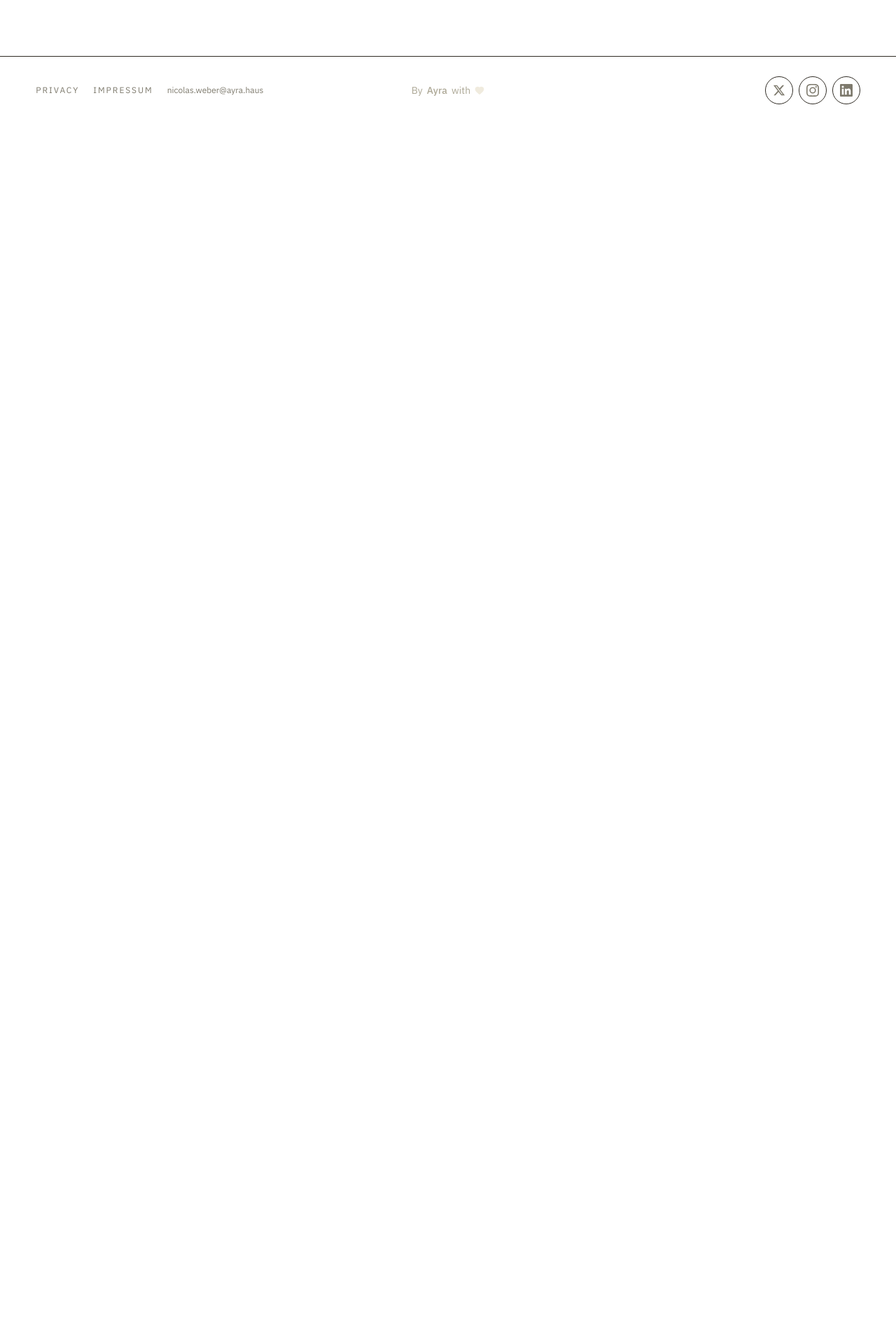
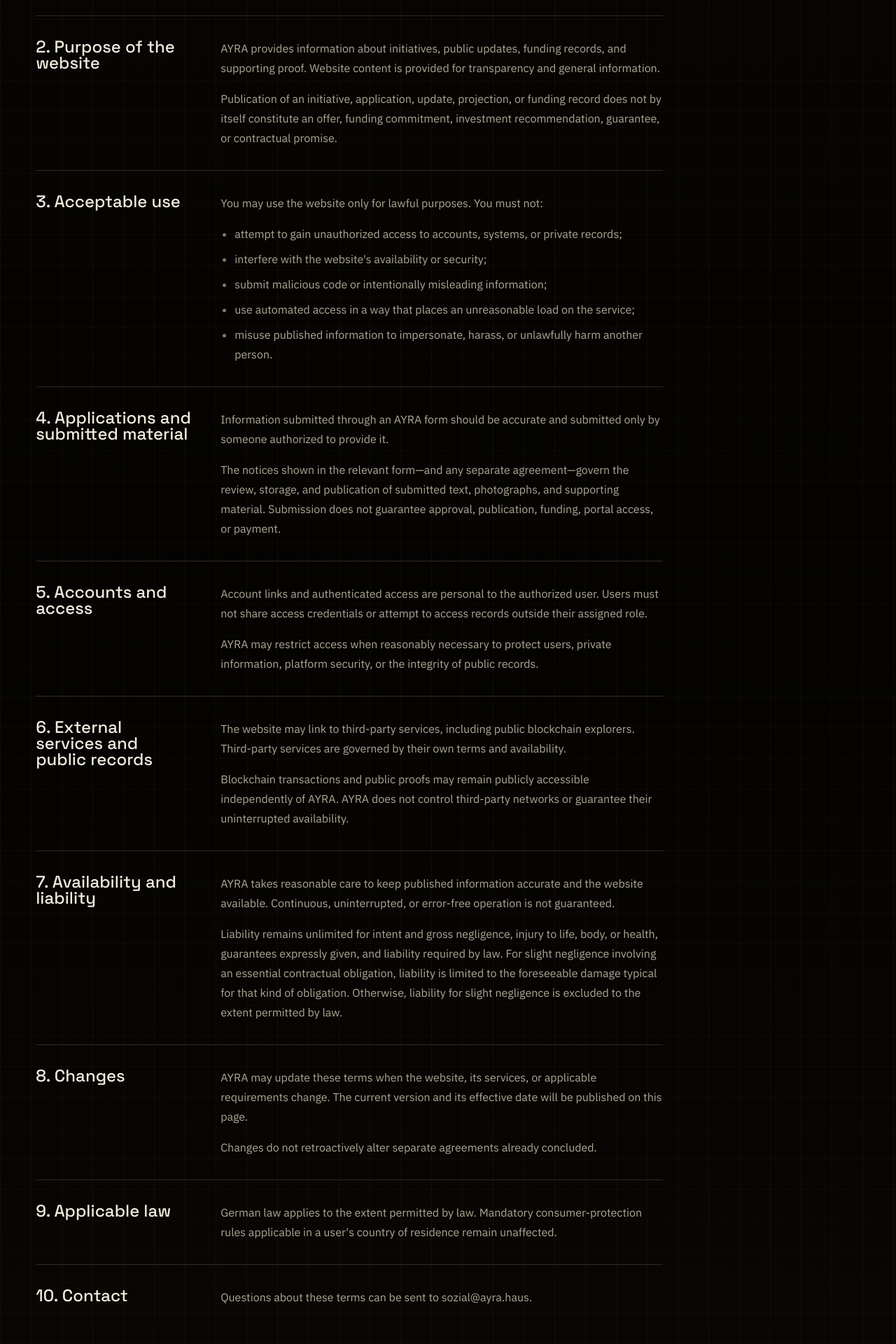
Before and after one commit to patabrava/ayra-stellar, a Next.js app: page /terms in a window 1280 px wide. Before the commit this address had no page. Shown: the part 720-2640 px from the top of the page at 70% size. Before the commit the page ends 897 px from the top, so only its background shows below. Built offline with nearby package versions, Linux system fonts and the light colour scheme.

Commit message:
feat: add site-wide website terms

```diff
--- /dev/null
+++ b/src/app/terms/page.tsx
@@ -0,0 +1,197 @@
+import type { ReactNode } from "react";
+
+import { PublicNav } from "@/components/ayra/public-nav";
+import { LEGAL_NOTICE } from "@/lib/ayra/legal";
+
+export const metadata = {
+  title: "Terms & Conditions | AYRA Stellar",
+  description: "Website terms and conditions for the AYRA transparency platform.",
+};
+
+function TermsSection({
+  children,
+  title,
+}: {
+  children: ReactNode;
+  title: string;
+}) {
+  return (
+    <section className="border-t border-[var(--dark-rule)] py-8 md:grid md:grid-cols-[14rem_1fr] md:gap-10">
+      <h2 className="display text-xl font-medium text-[var(--public-fg)] md:text-2xl">
+        {title}
+      </h2>
+      <div className="public-muted mt-4 space-y-4 text-base leading-7 md:mt-0">
+        {children}
+      </div>
+    </section>
+  );
+}
+
+export default function TermsPage() {
+  return (
+    <main className="public-shell flex-1">
+      <PublicNav
+        ariaLabel="Terms and Conditions page"
+        groups={[
+          {
+            label: "Navigation",
+            items: [{ href: "/", label: "Back to home" }],
+          },
+        ]}
+        homeHref="/"
+      />
+
+      <section className="px-[var(--pad-page)] py-14 md:py-20">
+        <div className="max-w-4xl">
+          <div className="place-line">Legal · AYRA Stellar</div>
+          <h1 className="hero-title mt-7 max-w-3xl text-5xl md:text-6xl">
+            Terms &amp; Conditions.
+          </h1>
+          <p className="public-muted mt-6 text-sm">
+            Last updated: <time dateTime="2026-09-01">1 September 2026</time>
+          </p>
+
+          <div className="mt-12">
+            <TermsSection title="1. Operator and scope">
+              <p>
+                This website is operated by {LEGAL_NOTICE.organization},{" "}
+                {LEGAL_NOTICE.address}.
+              </p>
+              <p>
+                These Terms &amp; Conditions describe the conditions for using the
+                AYRA website and its public transparency, application, and
+                account-access features. Separate written agreements concerning
+                initiatives, funding, grants, services, employment, or payments
+                take precedence over these terms.
+              </p>
+            </TermsSection>
+
+            <TermsSection title="2. Purpose of the website">
+              <p>
+                AYRA provides information about initiatives, public updates,
+                funding records, and supporting proof. Website content is
+                provided for transparency and general information.
+              </p>
+              <p>
+                Publication of an initiative, application, update, projection,
+                or funding record does not by itself constitute an offer, funding
+                commitment, investment recommendation, guarantee, or contractual
+                promise.
+              </p>
+            </TermsSection>
+
+            <TermsSection title="3. Acceptable use">
+              <p>You may use the website only for lawful purposes. You must not:</p>
+              <ul className="list-disc space-y-2 pl-5 marker:text-[var(--public-dim)]">
+                <li>
+                  attempt to gain unauthorized access to accounts, systems, or
+                  private records;
+                </li>
+                <li>interfere with the website&apos;s availability or security;</li>
+                <li>submit malicious code or intentionally misleading information;</li>
+                <li>
+                  use automated access in a way that places an unreasonable load
+                  on the service;
+                </li>
+                <li>
+                  misuse published information to impersonate, harass, or
+                  unlawfully harm another person.
+                </li>
+              </ul>
+            </TermsSection>
+
+            <TermsSection title="4. Applications and submitted material">
+              <p>
+                Information submitted through an AYRA form should be accurate and
+                submitted only by someone authorized to provide it.
+              </p>
+              <p>
+                The notices shown in the relevant form—and any separate
+                agreement—govern the review, storage, and publication of submitted
+                text, photographs, and supporting material. Submission does not
+                guarantee approval, publication, funding, portal access, or
+                payment.
+              </p>
+            </TermsSection>
+
+            <TermsSection title="5. Accounts and access">
+              <p>
+                Account links and authenticated access are personal to the
+                authorized user. Users must not share access credentials or
+                attempt to access records outside their assigned role.
+              </p>
+              <p>
+                AYRA may restrict access when reasonably necessary to protect
+                users, private information, platform security, or the integrity
+                of public records.
+              </p>
+            </TermsSection>
+
+            <TermsSection title="6. External services and public records">
+              <p>
+                The website may link to third-party services, including public
+                blockchain explorers. Third-party services are governed by their
+                own terms and availability.
+              </p>
+              <p>
+                Blockchain transactions and public proofs may remain publicly
+                accessible independently of AYRA. AYRA does not control
+                third-party networks or guarantee their uninterrupted
+                availability.
+              </p>
+            </TermsSection>
+
+            <TermsSection title="7. Availability and liability">
+              <p>
+                AYRA takes reasonable care to keep published information accurate
+                and the website available. Continuous, uninterrupted, or
+                error-free operation is not guaranteed.
+              </p>
+              <p>
+                Liability remains unlimited for intent and gross negligence,
+                injury to life, body, or health, guarantees expressly given, and
+                liability required by law. For slight negligence involving an
+                essential contractual obligation, liability is limited to the
+                foreseeable damage typical for that kind of obligation.
+                Otherwise, liability for slight negligence is excluded to the
+                extent permitted by law.
+              </p>
+            </TermsSection>
+
+            <TermsSection title="8. Changes">
+              <p>
+                AYRA may update these terms when the website, its services, or
+                applicable requirements change. The current version and its
+                effective date will be published on this page.
+              </p>
+              <p>
+                Changes do not retroactively alter separate agreements already
+                concluded.
+              </p>
+            </TermsSection>
+
+            <TermsSection title="9. Applicable law">
+              <p>
+                German law applies to the extent permitted by law. Mandatory consumer-protection rules applicable in a user&apos;s country of
+                residence remain unaffected.
+              </p>
+            </TermsSection>
+
+            <TermsSection title="10. Contact">
+              <p>
+                Questions about these terms can be sent to{" "}
+                <a
+                  className="text-[var(--public-fg)] underline underline-offset-4 transition hover:text-[var(--public-muted)]"
+                  href={`mailto:${LEGAL_NOTICE.email}`}
+                >
+                  {LEGAL_NOTICE.email}
+                </a>
+                .
+              </p>
+            </TermsSection>
+          </div>
+        </div>
+      </section>
+    </main>
+  );
+}
--- a/src/components/ayra/site-footer.tsx
+++ b/src/components/ayra/site-footer.tsx
@@ -61,6 +61,9 @@
           <Link className="transition text-[var(--public-muted)] hover:text-[var(--public-fg)]" href="/impressum">
             Impressum
           </Link>
+          <Link className="transition text-[var(--public-muted)] hover:text-[var(--public-fg)]" href="/terms">
+            Terms
+          </Link>
           <a
             className="transition text-[var(--public-muted)] hover:text-[var(--public-fg)] normal-case tracking-normal"
             href={`mailto:${PUBLIC_CONTACT_EMAIL}`}
```
Also changed, not shown: 2 other files (tests, documents, lock files or other folders).
